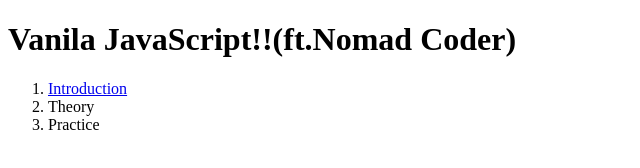
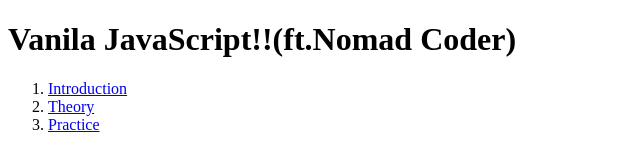
Before and after one commit to gosick237/practice1, a plain HTML site: page index.html in a window 1280 px wide. Shown: the whole page, without its empty margins (0-640 px from the left). Drawn offline with Linux system fonts and the light colour scheme.

Commit message:
Update index.html

```diff
--- a/index.html
+++ b/index.html
@@ -15,13 +15,17 @@
   <a href="Introduction.html" target="_blank" title="Introduction section">
     Introduction
   </a>
-    </li>
+  </li>
   <li>
-    Theory
-    </li>
+    <a href="Theory.html" target="_blank" title="Introduction section">
+      Theory
+    </a>
+  </li>
   <li>
-    Practice
-    </li>
+    <a href=Practice.html" target="_blank" title="Introduction section">
+      Practice
+    </a>
+  </li>
   </ol>
   </body>
 </html>
```
